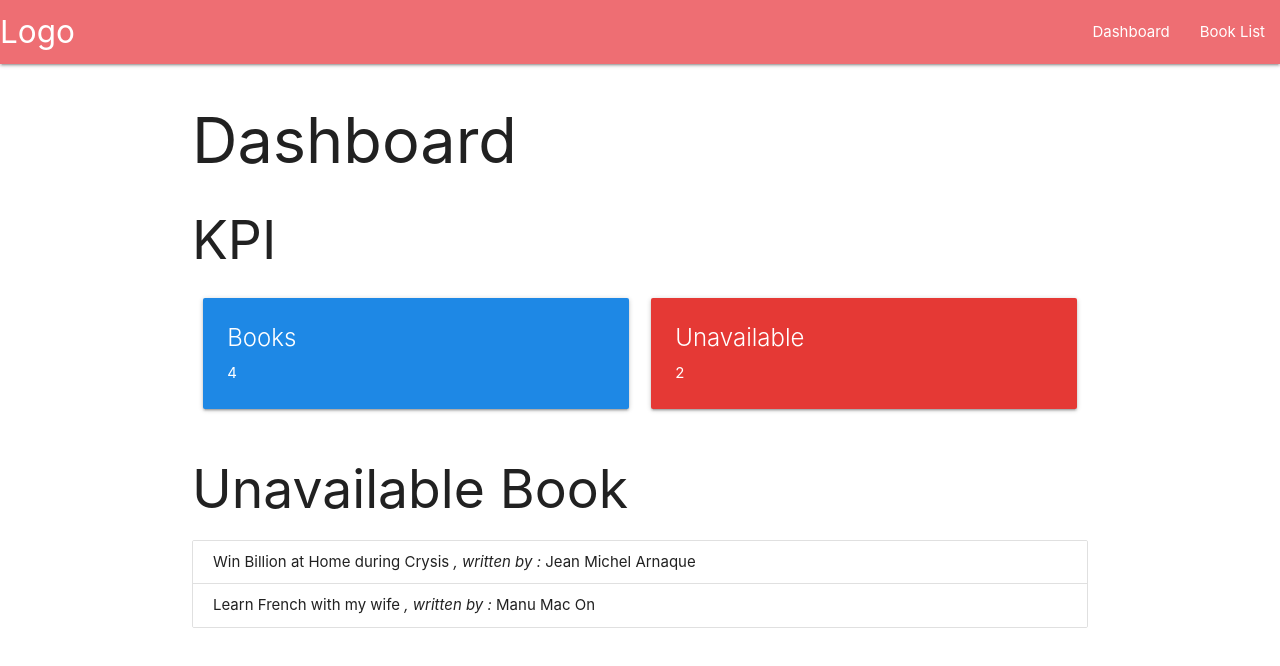
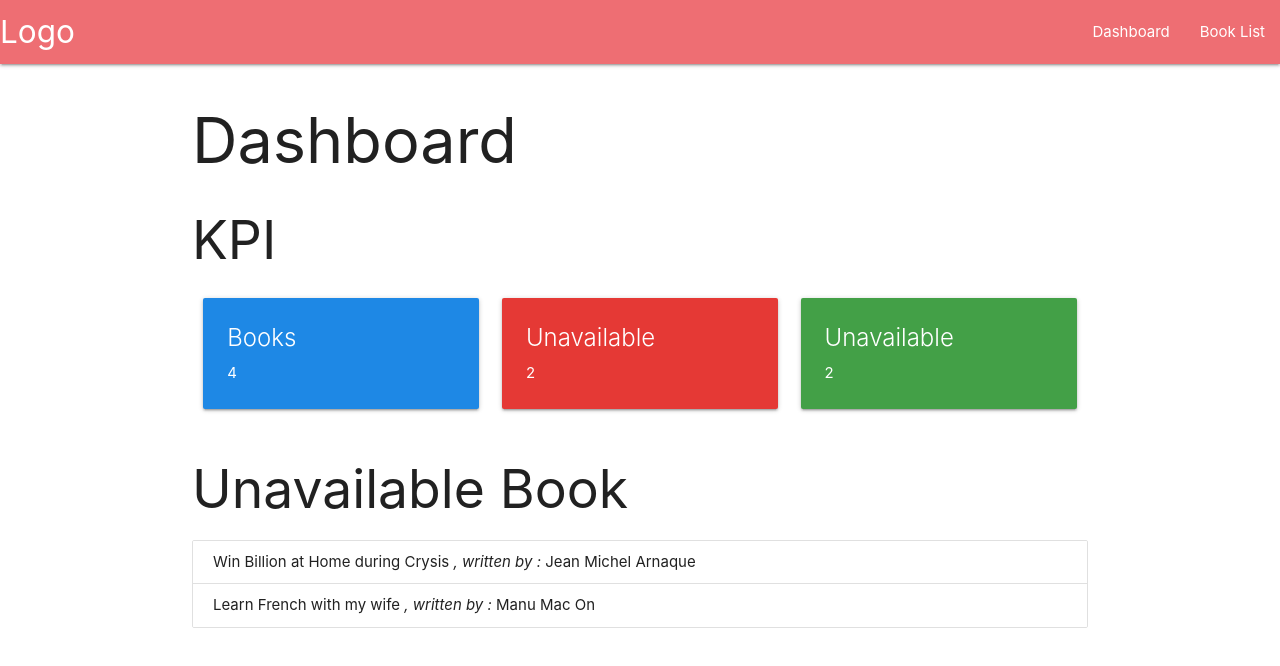
Before and after one commit to IMarty/book-store, an Angular app: page /dashboard in a window 1280 px wide. Shown: the top 666 px of the page. Built offline with nearby package versions, Linux system fonts and the light colour scheme.

Commit message:
Good job !

```diff
--- a/src/app/components/page-dashboard/page-dashboard.component.html
+++ b/src/app/components/page-dashboard/page-dashboard.component.html
@@ -3,19 +3,23 @@
 <!-- child component -->
 <div class="row">
   <!-- NB books -->
-  <div class="col s6">
+  <div class="col s4">
     <app-kpi-card title="Books" color="blue" number="{{nbB}}">
 
     </app-kpi-card>
   </div>
 
   <!-- NB unavailable books -->
-  <div class="col s6">
+  <div class="col s4">
     <app-kpi-card title="Unavailable" color="red" number="{{nbU}}">
     </app-kpi-card>
   </div>
 
   <!-- Your work : NB Available books -->
+  <div class="col s4">
+    <app-kpi-card title="Unavailable" color="green" number="{{nbA}}">
+    </app-kpi-card>
+  </div>
 </div>
 
 
--- a/src/app/components/page-dashboard/page-dashboard.component.ts
+++ b/src/app/components/page-dashboard/page-dashboard.component.ts
@@ -10,12 +10,14 @@ export class PageDashboardComponent implements OnInit {
   unavailableBook = [];
   nbU;
   nbB;
+  nbA;
   constructor(private bookS: BookService) { }
 
   ngOnInit(): void {
     this.unavailableBook = this.bookS.getUnavailableBooks();
     this.nbU = this.bookS.nbUnavailable();
     this.nbB = this.bookS.nbAllBooks();
+    this.nbA = this.bookS.nbAvailable();
   }
 
 }
--- a/src/app/services/book.service.ts
+++ b/src/app/services/book.service.ts
@@ -30,5 +30,9 @@ export class BookService {
   nbAllBooks() {
     return this.myBooks.length;
   }
+
+  nbAvailable() {
+    return this.myBooks.filter(book => book.available).length;
+  }
   //due at 10h30
 }
```
